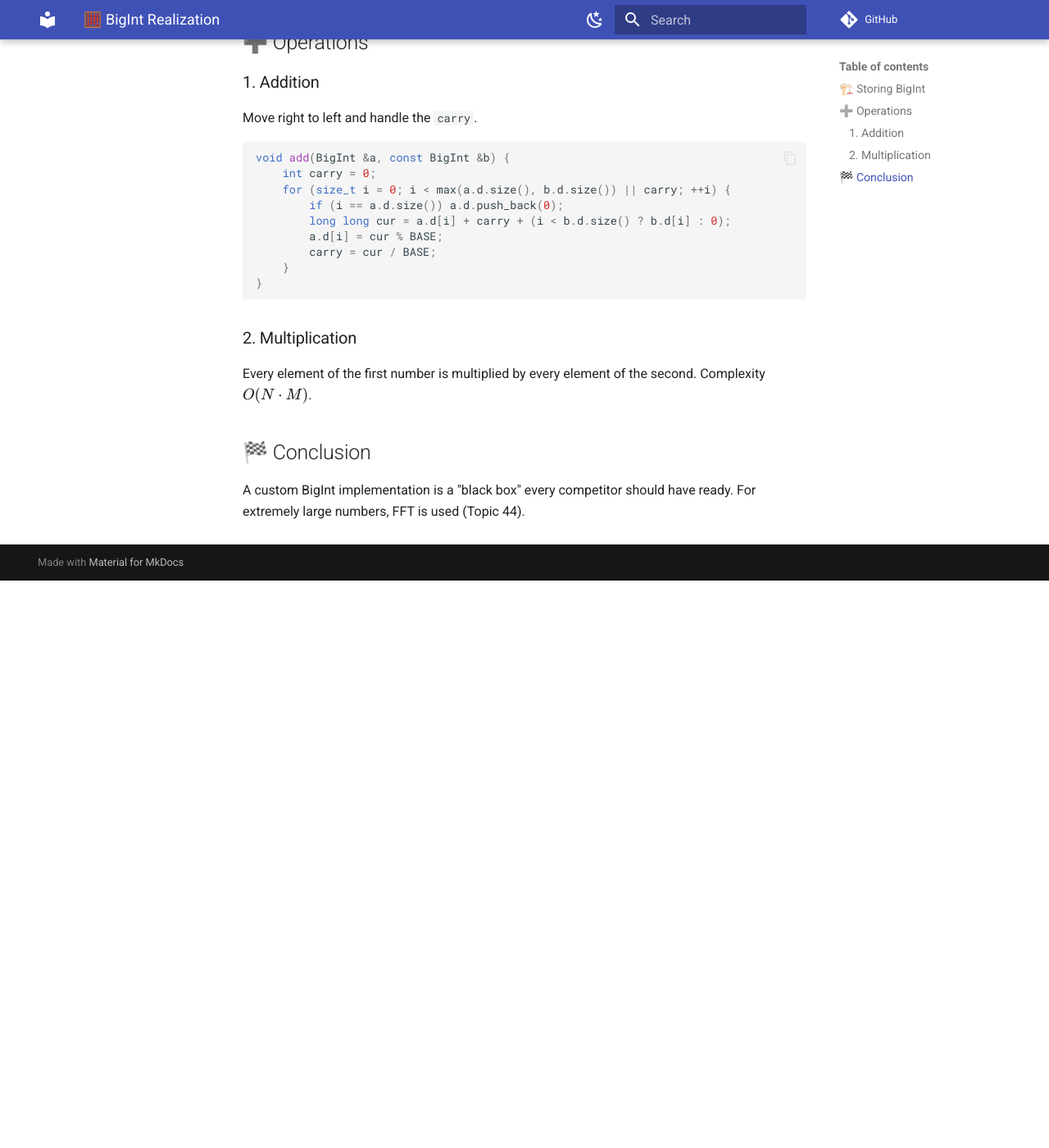
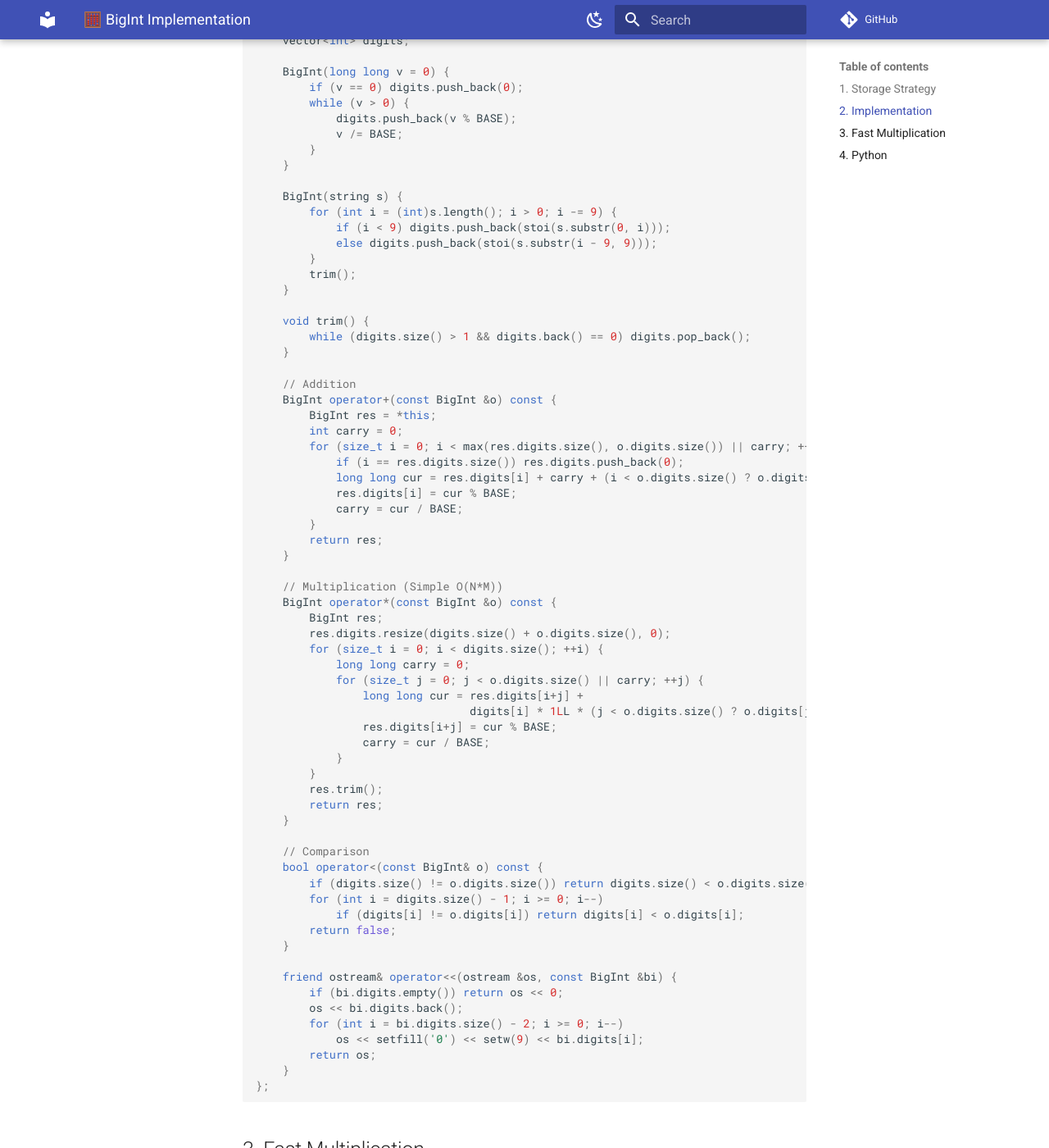
Before and after one commit to KadirYazadzhi/Informatics-Olympiad-Topics, an MkDocs documentation site: the page built from docs/EN/09a_BigInt_Realization.md, in a window 1280 px wide and 1400 px high, scrolled down 692 px. Shown: the whole window at 82% size. Built offline with MkDocs 1.6.1 and Material for MkDocs 9.7.7, drawn with Linux system fonts in a browser that asks for light colours; comment, search, counter and statistics services are not loaded; some of the changed text lies outside the part shown.

Commit message:
Expand EN/09a_BigInt_Realization.md: BigInt structure in C++

````diff
--- a/docs/EN/09a_BigInt_Realization.md
+++ b/docs/EN/09a_BigInt_Realization.md
@@ -1,43 +1,104 @@
-# 🧮 BigInt Realization
+# 🧮 BigInt Implementation
 
-Standard types in C++ are limited. For problems with 1000-digit numbers, we must use our own implementation.
+C++ `unsigned long long` caps at $10^{19}$. For cryptography or specific problems, we need larger numbers.
 
-## 🏗️ Storing BigInt
-Best to keep digits in `std::vector<int>` in reverse order. For faster operation, use base $10^9$ (9 digits per element).
+## 1. Storage Strategy
+Store digits in a `vector<int>`.
+To optimize, store in **base $10^9$** (9 decimal digits per integer). This fits in `int` and multiplication fits in `long long`.
+Store in **reverse order** (Little Endian).
+
+## 2. Implementation
 
 ```cpp
+#include <vector>
+#include <string>
+#include <algorithm>
+#include <iostream>
+#include <iomanip>
+
+using namespace std;
+
+const int BASE = 1e9;
+
 struct BigInt {
-    vector<int> d;
-    static const int BASE = 1e9;
+    vector<int> digits;
 
-    // Constructor from string
+    BigInt(long long v = 0) {
+        if (v == 0) digits.push_back(0);
+        while (v > 0) {
+            digits.push_back(v % BASE);
+            v /= BASE;
+        }
+    }
+
     BigInt(string s) {
-        for (int i = s.size(); i > 0; i -= 9) {
-            if (i < 9) d.push_back(stoi(s.substr(0, i)));
-            else d.push_back(stoi(s.substr(i - 9, 9)));
+        for (int i = (int)s.length(); i > 0; i -= 9) {
+            if (i < 9) digits.push_back(stoi(s.substr(0, i)));
+            else digits.push_back(stoi(s.substr(i - 9, 9)));
         }
+        trim();
+    }
+
+    void trim() {
+        while (digits.size() > 1 && digits.back() == 0) digits.pop_back();
+    }
+
+    // Addition
+    BigInt operator+(const BigInt &o) const {
+        BigInt res = *this;
+        int carry = 0;
+        for (size_t i = 0; i < max(res.digits.size(), o.digits.size()) || carry; ++i) {
+            if (i == res.digits.size()) res.digits.push_back(0);
+            long long cur = res.digits[i] + carry + (i < o.digits.size() ? o.digits[i] : 0);
+            res.digits[i] = cur % BASE;
+            carry = cur / BASE;
+        }
+        return res;
+    }
+
+    // Multiplication (Simple O(N*M))
+    BigInt operator*(const BigInt &o) const {
+        BigInt res;
+        res.digits.resize(digits.size() + o.digits.size(), 0);
+        for (size_t i = 0; i < digits.size(); ++i) {
+            long long carry = 0;
+            for (size_t j = 0; j < o.digits.size() || carry; ++j) {
+                long long cur = res.digits[i+j] +
+                                digits[i] * 1LL * (j < o.digits.size() ? o.digits[j] : 0) + carry;
+                res.digits[i+j] = cur % BASE;
+                carry = cur / BASE;
+            }
+        }
+        res.trim();
+        return res;
+    }
+
+    // Comparison
+    bool operator<(const BigInt& o) const {
+        if (digits.size() != o.digits.size()) return digits.size() < o.digits.size();
+        for (int i = digits.size() - 1; i >= 0; i--)
+            if (digits[i] != o.digits[i]) return digits[i] < o.digits[i];
+        return false;
+    }
+
+    friend ostream& operator<<(ostream &os, const BigInt &bi) {
+        if (bi.digits.empty()) return os << 0;
+        os << bi.digits.back();
+        for (int i = bi.digits.size() - 2; i >= 0; i--)
+            os << setfill('0') << setw(9) << bi.digits[i];
+        return os;
     }
 };
 ```
 
-## ➕ Operations
+## 3. Fast Multiplication
+For numbers with $10^5$ digits, use **FFT** (Topic 44).
+For $10^3$ digits, standard multiplication is fine.
 
-### 1. Addition
-Move right to left and handle the `carry`.
-```cpp
-void add(BigInt &a, const BigInt &b) {
-    int carry = 0;
-    for (size_t i = 0; i < max(a.d.size(), b.d.size()) || carry; ++i) {
-        if (i == a.d.size()) a.d.push_back(0);
-        long long cur = a.d[i] + carry + (i < b.d.size() ? b.d[i] : 0);
-        a.d[i] = cur % BASE;
-        carry = cur / BASE;
-    }
-}
+## 4. Python
+If possible, use Python. It supports arbitrary precision integers natively.
+```python
+a = int(input())
+b = int(input())
+print(a * b)
 ```
-
-### 2. Multiplication
-Every element of the first number is multiplied by every element of the second. Complexity $O(N \cdot M)$.
-
-## 🏁 Conclusion
-A custom BigInt implementation is a "black box" every competitor should have ready. For extremely large numbers, FFT is used (Topic 44).
````
